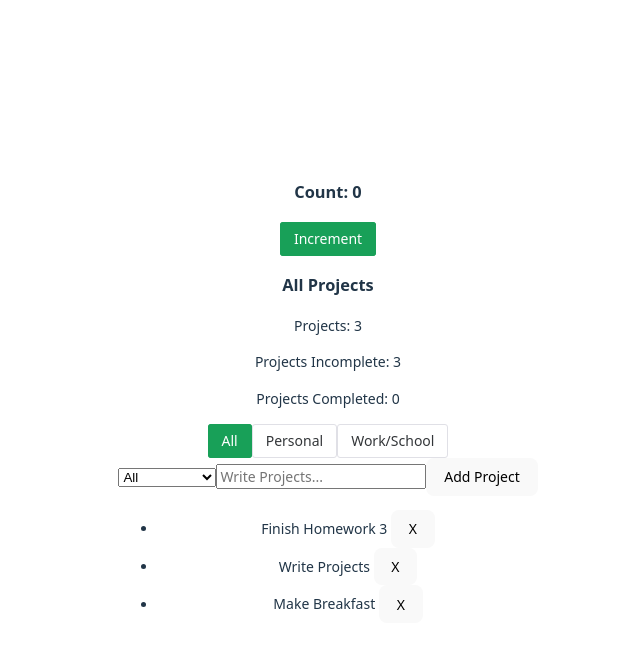
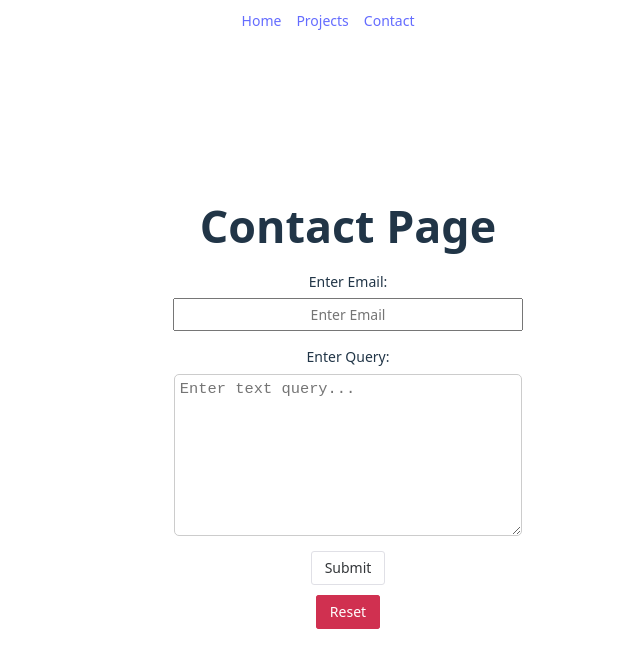
Before and after one commit to SorenSouthard/my-vue-project, a Vue app: page /contact in a window 1280 px wide. Shown: the top 668 px of the page, without its empty margins (312-952 px from the left). Built offline with nearby package versions, Linux system fonts and the light colour scheme.

Commit message:
Finished Functionality mostly

```diff
--- a/package.json
+++ b/package.json
@@ -10,6 +10,7 @@
   },
   "dependencies": {
     "naive-ui": "^2.41.0",
+    "pinia": "^3.0.1",
     "vue": "^3.5.13",
     "vue-router": "^4.5.0"
   },
--- a/src/App.vue
+++ b/src/App.vue
@@ -1,17 +1,41 @@
 <script setup>
-import Counter from './components/Counter.vue';
-import ProjectList from './components/ProjectList.vue';
 
 
 </script>
 
 <template>
+    <div>
+        <nav>
+            <router-link to="/">Home</router-link>
+            <router-link to="/projects">Projects</router-link>
+            <router-link to="/contact">Contact</router-link>
+        </nav>
+        <router-view />
+    </div>
 
-    <Counter/>
-    <ProjectList/>
+<!--     <Counter/>
+    <ProjectList/> -->
 
 </template>
 
 <style scoped>
-
+nav {
+    position: absolute;
+    top: 0;
+    left: 0;
+    width: 100%;
+    display: flex;
+    justify-content: center;
+    gap: 15px;
+    margin: 0;
+    padding: 10px 0;
+}
+router-link {
+    text-decoration: none;
+    font-size: 1.2em;
+    color: black;
+}
+router-link:hover {
+    text-decoration: underline;
+}
 </style>
--- /dev/null
+++ b/src/components/Contact.vue
@@ -0,0 +1,148 @@
+<template>
+<div class="container">
+    <h1>Contact Page</h1>
+    <div class="inputs">
+        <label>Enter Email:</label>
+        <input
+            v-model="email"
+            :options="emailSuggest"
+            placeholder="Enter Email"
+        />
+        <label>Enter Query: </label>
+        <textarea v-model="query" placeholder="Enter text query..." type="text"></textarea>
+    </div>
+    <n-button @click="submitContact" type="default">Submit</n-button>
+    <n-button @click="resetQueries" type="error">Reset</n-button>
+    <div v-if="submissions.length > 0">
+        <h2>Submitted Queries:</h2>
+        <ul>
+            <li v-for="(submission, index) in submissions" :key="index">
+                <strong>Email: </strong>{{ submission.email }}  <br>
+                <strong>Query: </strong>{{ submission.query }}
+            </li>
+        </ul>
+    </div>
+</div>
+</template>
+
+<script setup>
+    import { ref, computed, watch, onMounted } from 'vue';
+    import { NButton, NAutoComplete } from 'naive-ui';
+    const email = ref("");
+    const query = ref("");
+    const submissions = ref([]);
+    const emailSuggest = ref([]);
+
+/*
+    naive-ui nautocomplete input broke for seemingly no reason and didn't retrieve email
+        const updateEmailSuggestion = (value) => {
+    console.log(value);
+        if (!value.includes("@")) {
+            emailSuggest.value = [`${value}@gmail.com`,`${value}@outlook.com`];
+        } else {
+            emailSuggest.value = [];
+        }
+    }; */
+
+    watch(email, (newValue) => {
+        if (newValue && !newValue.includes("@")) {
+            emailSuggest.value = [`${newValue}@gmail.com`, `${newValue}@outlook.com`];
+        } else {
+            emailSuggest.value = [];
+        }
+    });
+
+
+    watch(submissions, (newSubmissions) => {
+        localStorage.setItem('submissions', JSON.stringify(newSubmissions));
+    }, { deep: true });
+
+    onMounted(() => {
+        const savedSubmissions = localStorage.getItem('submissions');
+        if (savedSubmissions) {
+            try {
+                submissions.value = JSON.parse(savedSubmissions);
+            } catch (error) {
+                console.error("Error parsing stored submissions:", error);
+                submissions.value = [];
+            }
+        }
+    });
+
+    const submitContact = ()=> {
+        console.log("Submit Button Clicked!", email.value.trim(), query.value.trim());
+        if (email.value.trim() && query.value.trim()) {
+            submissions.value.push({email: email.value, query: query.value});
+            email.value = "";
+            query.value = "";
+        }
+    };
+
+    const resetQueries = () => {
+        submissions.value = [];
+        localStorage.removeItem('submissions');
+    };
+
+</script>
+
+<style scoped>
+h1 {
+    margin-bottom: 10px;
+}
+.container {
+    display: flex;
+    flex-direction: column;
+    align-items: center;
+    justify-content: center;
+    text-align: center;
+    width: 100%;
+    padding: 20px;
+}
+label {
+    display: block;
+    margin-top: 10px;
+}
+
+textarea {
+    width: 100%;
+    max-width: 600px;
+    height: auto;
+    min-height: 150px;
+    padding: 5px;
+    margin: 5px 0;
+    border: 1px solid #ccc;
+    border-radius: 5px;
+    font-size: 110%;
+    resize: vertical;
+}
+input {
+    display: block;
+    margin-bottom: 10px;
+    padding: 5px;
+    width: 100%;
+    margin: 5px 0;
+    max-width: 400px;
+    text-align: center;
+}
+.inputs {
+    display: flex;
+    flex-direction: column;
+    align-items: center;
+    width: 100%;
+    max-width: 400px;
+}
+button {
+    margin-top: 10px;
+}
+ul {
+    list-style-type: none;
+    padding: 0;
+}
+li {
+    margin-top: 10px;
+    padding: 10px;
+    border: 1px solid #ddd;
+    border-radius: 5px;
+    background: #f9f9f9;
+}
+</style>
--- a/src/components/Counter.vue
+++ /dev/null
@@ -1,15 +0,0 @@
-<template>
-    <h3>Count: {{ counterStore.count }}</h3>
-    <n-button type="primary" @click="counterStore.increment">Increment</n-button>
-</template>
-
-<script setup>
-    import { NButton } from 'naive-ui';
-    import { useCounterStore } from '../stores/counterStore.js';
-
-    const counterStore = useCounterStore();
-</script>
-
-<style scoped>
-
-</style>
--- /dev/null
+++ b/src/components/Home.vue
@@ -0,0 +1,45 @@
+<template>
+    <div class="homepage">
+        <div class="pageTop">
+            <h1>{{ webInfoStore.webInfo.name }}</h1>
+            Url: {{ webInfoStore.webInfo.url }}
+            <h2 v-if="webInfoStore.usersNum === 0 && !webInfoStore.username.trim()"> Welcome!!! Use the navigation bar on top to navigate to different pages, or stay on homepage where you can update username or click! </h2>
+        </div>
+        <div>
+            User: {{ webInfoStore.username }} <br>
+            <input v-model="webInfoStore.newUser" placeholder="Enter username..." type="text">
+            <n-button class="infoButton" type="Info" @click="webInfoStore.updateUserName">Update Username</n-button><br>
+        </div>
+
+
+        Clicks: {{ webInfoStore.usersNum }}
+        <n-button class="infoButton" type="Info" @click="webInfoStore.userAdd">Click!</n-button> <br>
+        <n-button class="infoButton" type="error" @click="webInfoStore.resetStore">Reset Page</n-button>
+    </div>
+</template>
+
+<script setup>
+    import { useWebInfoStore } from '../stores/webInfo.js';
+    import { NButton } from 'naive-ui';
+    const webInfoStore = useWebInfoStore();
+
+
+</script>
+
+<style scoped>
+.homepage {
+    text-align: center;
+    margin-top: 50px;
+}
+.infoButton{
+    padding: 5px 10px;
+    margin: 5px 2px;
+}
+.pageTop  {
+    margin-top: -100px;
+    margin-bottom: 60px;
+}
+.pageTop h1 {
+    margin-bottom: 10px;
+}
+</style>
--- a/src/components/ProjectList.vue
+++ b/src/components/ProjectList.vue
@@ -6,6 +6,7 @@
         <p>Projects Completed: {{ finishedProjects }}</p>
         <h3 v-show="filteredProjects.length === 0">No Projects, please add a new one.</h3>
     </div>
+
     <CategoryFilter
       :categories="categories"
       :cFilter="cFilter"
--- a/src/stores/counterStore.js
+++ /dev/null
@@ -1,14 +0,0 @@
-import { defineStore } from 'pinia';
-import { ref } from 'vue';
-export const useCounterStore = defineStore('counter', () => {
-    const count = ref(0); // Initialize count
-
-    const increment = () => {
-        count.value++; // Update count
-    };
-
-    return {
-        count,
-        increment
-    };
-}, { persist: true });
--- a/src/stores/webInfo.js
+++ b/src/stores/webInfo.js
@@ -3,10 +3,10 @@ import {ref} from 'vue';
 export const useWebInfoStore = defineStore('webInfo', ()=>{
 
     const webInfo = ref({
-        name:"Click-counter", //It used to be written name: "something-else" doesn't change when new is written in
-        url: "icollege.gsu.edu"
+        name:"Home Page", //It used to be written name: "something-else" doesn't change when new is written in
+        url: "sorenswebsite.com"
     });
-    const usersNum = ref(1000);
+    const usersNum = ref(0);
     const username = ref("");
     const newUser = ref("");
     const userAdd = ()=> {
@@ -17,12 +17,23 @@ export const useWebInfoStore = defineStore('webInfo', ()=>{
         if (newUser.value.trim())
             username.value = newUser.value;
     };
+
+    const resetStore = () => {
+        webInfo.value = {
+            name: "Home Page",
+            url: "sorenswebsite.com"
+        };
+        usersNum.value = 0;
+        username.value = "";
+        newUser.value= "";
+    }
     return {
         webInfo,
         usersNum,
         username,
         newUser,
         userAdd,
-        updateUserName
+        updateUserName,
+        resetStore
     };
 },{persist:true});
```
Also changed, not shown: src/components/HomePage.Vue (deleted, +0 -50 lines), src/router/index.js (+5 -3 lines), 1 other file (tests, documents, lock files or other folders).
